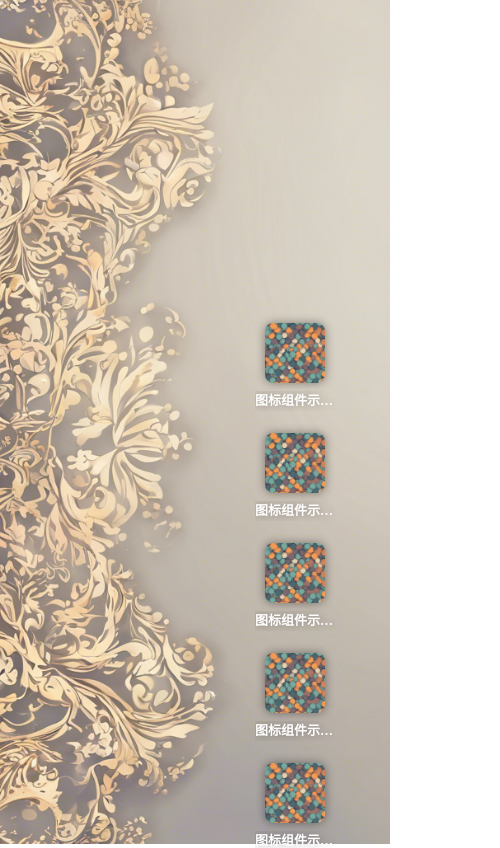
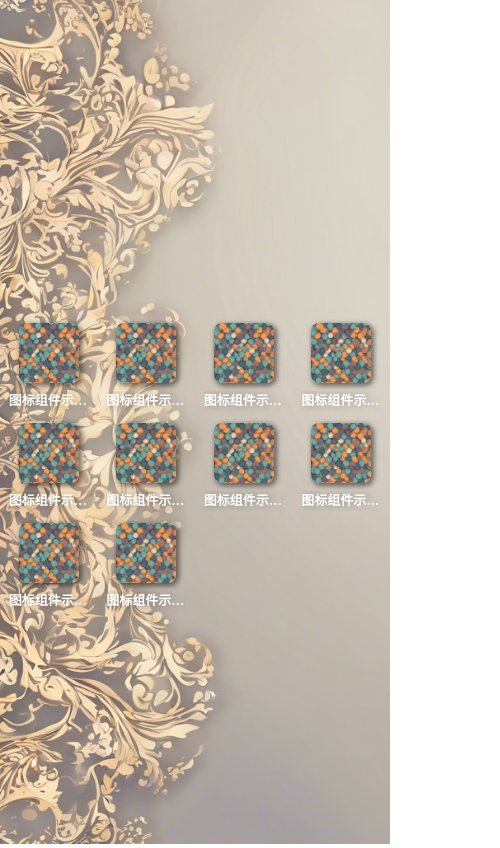
Before and after one commit to taokepppooo/canoe-finder, a React (Vite) app in the folder packages/cf-main/: page / in a window 390 px wide. Shown: the top 848 px of the page, 500 px wide, since content can reach past the window. Built offline with nearby package versions, Linux system fonts and the light colour scheme.

Commit message:
feat: 添加swiper

```diff
--- a/packages/cf-main/package.json
+++ b/packages/cf-main/package.json
@@ -15,7 +15,9 @@
     "core-js": "^3.30.1",
     "react": "18",
     "react-dom": "18",
-    "react-router-dom": "^6.21.1"
+    "react-router-dom": "^6.21.1",
+    "react-use": "^17.4.2",
+    "swiper": "^11.0.5"
   },
   "devDependencies": {
     "@types/react": "18",
--- /dev/null
+++ b/packages/cf-main/src/hooks/useViewport.ts
@@ -0,0 +1,22 @@
+import { useState, useEffect } from 'react';
+
+export const useViewport = () => {
+  const [viewportWidth, setViewportWidth] = useState(window.innerWidth);
+  const [viewportHeight, setViewportHeight] = useState(window.innerHeight);
+
+  useEffect(() => {
+    const handleResize = () => {
+      setViewportHeight(window.innerHeight);
+      setViewportWidth(window.innerWidth);
+    };
+
+    window.addEventListener('resize', handleResize);
+
+    return () => window.removeEventListener('resize', handleResize);
+  }, []);
+
+  return {
+    width: viewportWidth,
+    height: viewportHeight
+  };
+};
--- a/packages/cf-main/src/pages/welcome/desktop/appContainer.scss
+++ b/packages/cf-main/src/pages/welcome/desktop/appContainer.scss
@@ -4,9 +4,9 @@
 }
 
 .app-shadow {
-  box-shadow: 0px 0px 10px 0px rgba(0, 0, 0, 0.4);
+  box-shadow: 2px 2px 5px 1px rgba(0, 0, 0, 0.5);
 }
 
 .font-shadow {
-  text-shadow: 0px 0px 10px rgba(0, 0, 0, 0.3);
+  text-shadow: 2px 0px 10px rgba(0, 0, 0, 0.3);
 }
--- a/packages/cf-main/src/pages/welcome/desktop/index.tsx
+++ b/packages/cf-main/src/pages/welcome/desktop/index.tsx
@@ -1,18 +1,63 @@
 import React from 'react';
+import { Navigation, Pagination, Scrollbar } from 'swiper/modules';
+import { Swiper, SwiperSlide } from 'swiper/react';
 import { AppContainer } from './appContainer';
+import { useDesktopAppArea } from '@/pages/welcome/desktop/useDesktopAppArea';
 import './index.scss';
+import 'swiper/css';
 
 export function Desktop() {
-  const numberOfContainers = 100;
+  const numberOfContainers = 10;
   const containers = Array.from({ length: numberOfContainers }, (_, index) => (
     <AppContainer key={index} />
   ));
 
+  const { height } = useDesktopAppArea();
+  const style = {
+    height,
+  };
+
   return (
     <>
-      <div className="m-t-312 p-x-250 grid grid-gap-10 grid-template">
-        {containers}
-      </div>
+    <div
+      style={style}
+      className="overflow-hidden m-t-312 sm:p-x-30 md:p-x-50 lg:p-x-180"
+    >
+      <Swiper
+        className="h-full"
+        modules={[Navigation, Pagination, Scrollbar]}
+        navigation
+        pagination={{ clickable: true }}
+        scrollbar={{ draggable: true }}
+      >
+        <SwiperSlide>
+          <div className="grid sm:grid-gap-5 md:grid-gap-8 lg:grid-gap-10 grid-justify-items-center gird-justify-evenly grid-template">
+            {containers}
+          </div>
+        </SwiperSlide>
+        <SwiperSlide>
+          <div className="grid sm:grid-gap-5 md:grid-gap-8 lg:grid-gap-10 grid-justify-items-center gird-justify-evenly grid-template">
+            {containers}
+            {containers}
+          </div>
+        </SwiperSlide>
+        <SwiperSlide>
+          <div className="grid sm:grid-gap-5 md:grid-gap-8 lg:grid-gap-10 grid-justify-items-center gird-justify-evenly grid-template">
+            {containers}
+            {containers}
+            {containers}
+          </div>
+        </SwiperSlide>
+        <SwiperSlide>
+          <div className="grid sm:grid-gap-5 md:grid-gap-8 lg:grid-gap-10 grid-justify-items-center gird-justify-evenly grid-template">
+            {containers}
+            {containers}
+            {containers}
+            {containers}
+          </div>
+        </SwiperSlide>
+      </Swiper>
+    </div>
     </>
   );
 }
--- /dev/null
+++ b/packages/cf-main/src/pages/welcome/desktop/useDesktopAppArea.ts
@@ -0,0 +1,12 @@
+import { useViewport } from '@/hooks/useViewport';
+
+export const useDesktopAppArea = () => {
+  const { height } = useViewport();
+  const appHeight = `${height}px - 78rem`;
+  const OPERATE_HEIGHT = '50px';
+  const areaHeight = `${appHeight} - ${OPERATE_HEIGHT}`;
+
+  return {
+    height: `calc(${areaHeight})`
+  };
+};
--- a/packages/cf-main/src/pages/welcome/index.scss
+++ b/packages/cf-main/src/pages/welcome/index.scss
@@ -3,4 +3,5 @@
   flex-direction: column;
   background: url('~/desktop-bg.png') no-repeat;
   background-size: cover;
+  overflow: hidden;
 }
--- a/packages/cf-main/uno.config.ts
+++ b/packages/cf-main/uno.config.ts
@@ -2,5 +2,13 @@ import { defineConfig } from 'unocss';
 import { shortcuts } from './unocss/shortcuts';
 
 export default defineConfig({
-  shortcuts
+  shortcuts,
+  theme: {
+    breakpoints: {
+      sm: '640px',
+      md: '768px',
+      lg: '1024px',
+      xl: '1280px'
+    }
+  }
 });
```
Also changed, not shown: 1 other file (tests, documents, lock files or other folders).
